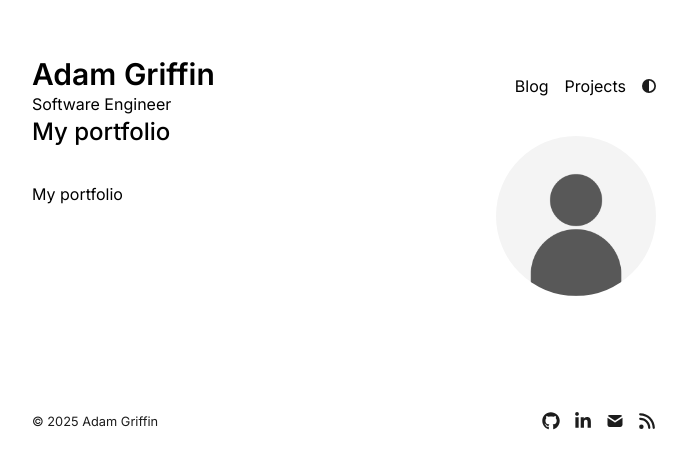
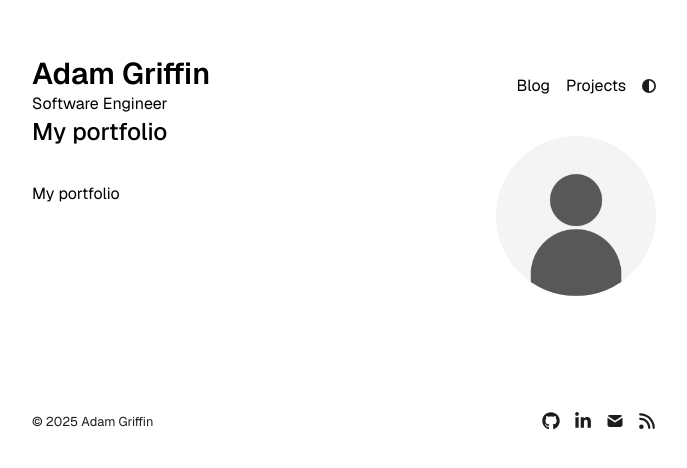
Before and after one commit to adamwgriffin/portfolio, a Next.js app: page / in a window 1280 px wide. Shown: the top 468 px of the page, without its empty margins (296-983 px from the left). Built offline with nearby package versions, Linux system fonts and the light colour scheme.

Commit message:
Changed font

```diff
--- a/app/layout.tsx
+++ b/app/layout.tsx
@@ -1,6 +1,6 @@
 import "./globals.css";
 import type { Metadata } from "next";
-import { Inter } from "next/font/google";
+import { Geist } from "next/font/google";
 import { Header } from "./components/header";
 import { Analytics } from "@vercel/analytics/react";
 import { SpeedInsights } from "@vercel/speed-insights/next";
@@ -8,7 +8,10 @@
 import { ThemeProvider } from "./components/theme-switch";
 import { metaData } from "./lib/config";
 
-const inter = Inter({ subsets: ["latin"] });
+const geist = Geist({
+  variable: '--font-geist',
+  subsets: ['latin'],
+})
 
 export const metadata: Metadata = {
   metadataBase: new URL(metaData.baseUrl),
@@ -52,7 +55,7 @@
   children: React.ReactNode;
 }) {
   return (
-    <html lang="en" className={`${inter.className}`} suppressHydrationWarning>
+    <html lang="en" className={`${geist.className}`} suppressHydrationWarning>
       <head>
         <link
           rel="alternate"
```
